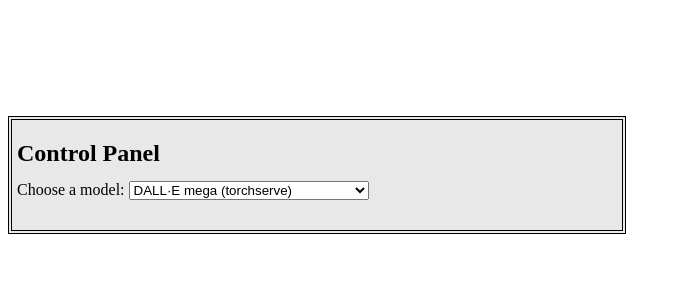
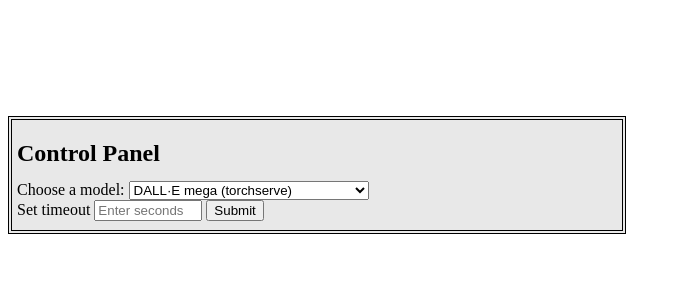
Before and after one commit to hudeven/ai-draw-and-guess, a Flask app: template templates/game_loop.html in a window 1280 px wide. Shown: the part 511-800 px from the top of the page, without its empty margins (0-681 px from the left). Run offline with Flask 2, Linux system fonts and the light colour scheme; the template is opened without the code that fills it, so the values that code supplies are empty; some libraries are stand-ins or nearby versions.

Commit message:
support setting timeout

```diff
--- a/main.py
+++ b/main.py
@@ -25,6 +25,9 @@ from modeling.models.dalle.dalle import (
 #                         service endpoints                            #
 #######################################################################
 
+MAX_SCORE = 10
+DEFAULT_TIMEOUT = 60
+
 config = {
     "DEBUG": True,          # some Flask specific configs
     "CACHE_TYPE": "SimpleCache",  # Flask-Caching related configs
@@ -47,8 +50,7 @@ game_creator_map = dict()
 game_guesser_sentence_map = defaultdict(dict)  # {game_id: {guesser_name: sentence}}
 game_leaderboard = defaultdict(dict)
 round_leaderboard = defaultdict(dict)
-
-MAX_SCORE = 10
+game_timeout = defaultdict(lambda: DEFAULT_TIMEOUT)
 
 game_rules = """
     1. We have N players join the game. N >= 2.
@@ -181,6 +183,7 @@ def handle_drawer_submit_event(json, methods=['GET', 'POST']):
     game_sentences_map[json["game_id"]].clear()
     game_sentences_map[json["game_id"]].append(json["sentence"])
     json["masked_sentence"] = get_masked_sentence(json["sentence"])
+    json["timeout"] = game_timeout[game_id]
     socketio.emit('drawer-submit-event-response', json, callback=message_received, to=game_id)
 
     # TODO: cache (draw's sentence, output image) for faster demo
@@ -262,6 +265,16 @@ def start_new_round(game_id):
 def handle_timer_finish_event(json, methods=['GET', 'POST']):
     logger.info('received timer-finish-event: ' + str(json))
     start_new_round(json["game_id"])
+
+
+@socketio.on('update-time-out-event')
+def handle_update_timeout(json, methods=['GET', 'POST']):
+    logger.info('received update-time-out-event: ' + str(json))
+    timeout = int(json["timeout"])
+    assert timeout > 0
+    game_id = json["game_id"]
+    game_timeout[game_id] = timeout
+    socketio.emit("update-time-out-event-response", json, callback=message_received, to=game_id)
 
 
 #######################################################################
--- a/templates/game_loop.html
+++ b/templates/game_loop.html
@@ -50,7 +50,7 @@
     </span>
 </font>
 
-<form action="" method="POST">
+<form id="input_sentence_form" action="" method="POST">
     <input type="text" id="input_sentence" placeholder="Enter a sentence" style="width: 600px"/>
     <input type="submit"/>
 </form>
@@ -60,14 +60,23 @@
 <div id="game_leaderboard"></div>
 
 <br><br><br><br><br><br><br><br>
-<div id="log_display" style="width:600px;height:100px;line-height:1em;overflow:auto;padding:5px;border:4px double;background-color:#E8E8E8">
+<div id="control_panel" style="width:600px;height:100px;line-height:1em;overflow:auto;padding:5px;border:4px double;background-color:#E8E8E8">
     <h2>Control Panel</h2>
-    <label for="models">Choose a model:</label>
+    <div>
+        <label for="model_name">Choose a model:</label>
         <select id="model_name">
         <option value="dalle_mega">DALL·E mega (torchserve)</option>
         <option value="dalle_mini">DALL·E mini (torchserve)</option>
         <option value="dalle_mini_local">DALL·E mini (progressive prediction)</option>
         </select>
+    </div>
+    <div>
+        <form id="timeout_form" action="" method="POST">
+            <label for="timeout_sec">Set timeout</label>
+            <input type="text" id="timeout_sec" placeholder="Enter seconds" style="width: 100px"/>
+            <input type="submit"/>
+        </form>
+    </div>
 </div>
 
 <script type="text/javascript">
@@ -84,7 +93,7 @@
         socket.emit('join-room-event', {game_id: game_id, user_name: user_name})
     })
 
-    $('form').on('submit', function(e) {
+    $('#input_sentence_form').on('submit', function(e) {
       e.preventDefault()
       var sentence = $('#input_sentence').val()
       // as #drawer_name might be updated, we need to get the lastest value
@@ -93,6 +102,7 @@
             // display and hide timer
             if (timer != null) {
                 clearInterval(timer)
+                timer = null
                 $("#timer_display").empty()
             }
             var model_name = $('#model_name').val()
@@ -110,7 +120,6 @@
                 sentence: sentence,
             })
       }
-
       $('#input_sentence').val('').focus()
     })
 
@@ -129,8 +138,8 @@
         // only drawer will send "timer-finish-event" to server. otherwise, multiple events from all players will be sent
         var is_send = user_name == drawer_name
         var round_id = $("#round_id").text()
-        timer = activate_count_down_timer(30, is_send, game_id, round_id)
-
+        timer = activate_count_down_timer(msg.timeout, is_send, game_id, round_id)
+        $('#timeout_sec').html(msg.timeout)
     })
 
     socket.on('ai-returns-image-event', function(data) {
@@ -172,8 +181,11 @@
     socket.on('start-new-round-event', function(msg) {
 
         // display and hide timer
+        if (timer != null) {
             clearInterval(timer)
+            timer = null
             $("#timer_display").empty()
+        }
 
         $('#round_id').text(msg.round_id)
         $('#drawer_name').text(msg.new_drawer_name)
@@ -221,6 +233,26 @@
         }
     })
 
+    $('#timeout_form').on('submit', function(e) {
+      e.preventDefault()
+      var timeout = $('#timeout_sec').val()
+      var drawer_name = $('#drawer_name').text()
+      if (drawer_name == user_name) {
+            // display and hide timer
+            console.log(`update timeout to : ${timeout}`)
+            socket.emit('update-time-out-event', {
+                game_id: game_id,
+                timeout: timeout,
+            })
+      } else {
+            alert(`only drawer ${drawer_name} can update timeout`)
+      }
+    })
+
+    socket.on('update-time-out-event-response', function(msg) {
+        $('#log_display').append(`<div>Timeout is updated to <b>${msg.timeout}</b></div>`)
+    })
+
 </script>
 
 </body>
```
Lines whose indentation alone changed are shown as unchanged.
